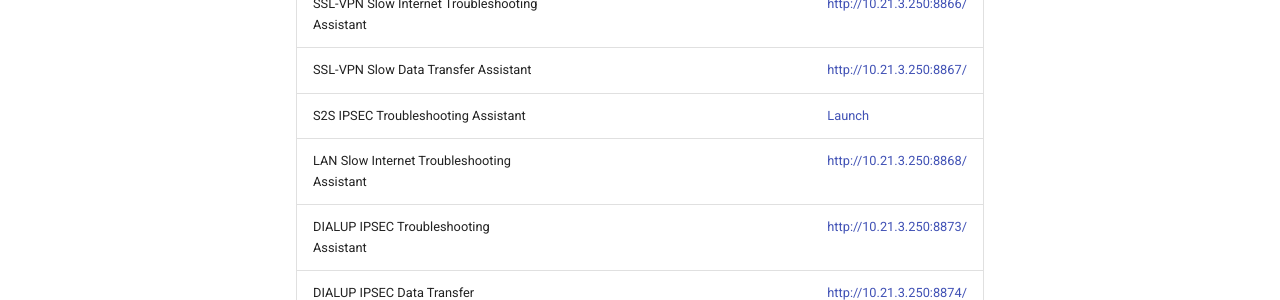
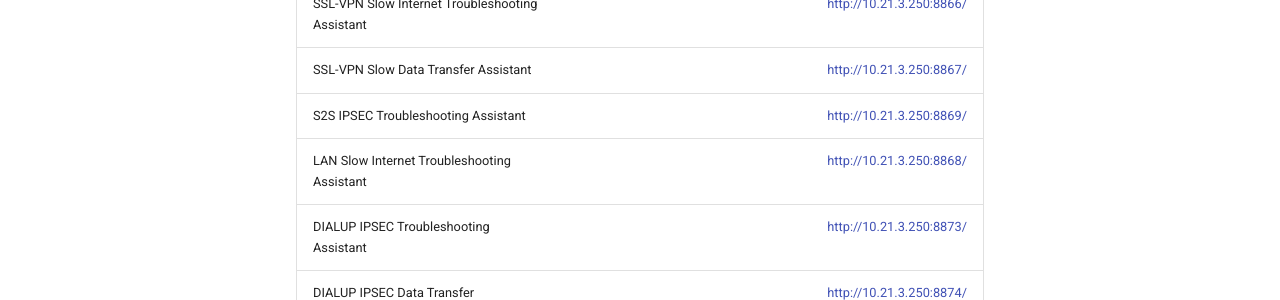
Before and after one commit to ProjectVISTA/VISTA-docs, an MkDocs documentation site: the page built from docs/list-of-projects.md, in a window 1280 px wide and 958 px high. Shown: the part 446-746 px from the top of the window. Built offline with MkDocs 1.6.1 and Material for MkDocs 9.7.7, drawn with Linux system fonts in a browser that asks for light colours.

Commit message:
minor updates

```diff
--- a/docs/list-of-projects.md
+++ b/docs/list-of-projects.md
@@ -7,7 +7,7 @@
 | Sample Mobius Flow  | | [http://10.21.3.250:8900/](http://10.21.3.250:8900/) |
 | SSL-VPN Slow Internet Troubleshooting Assistant  | | [http://10.21.3.250:8866/](http://10.21.3.250:8866/) |
 | SSL-VPN Slow Data Transfer Assistant  | | [http://10.21.3.250:8867/](http://10.21.3.250:8867/) |
-| S2S IPSEC Troubleshooting Assistant  | | [Launch](http://10.21.3.250:8869/) |
+| S2S IPSEC Troubleshooting Assistant  | | [http://10.21.3.250:8869/](http://10.21.3.250:8869/) |
 | LAN Slow Internet Troubleshooting Assistant  | | [http://10.21.3.250:8868/](http://10.21.3.250:8868/) |
 | DIALUP IPSEC Troubleshooting Assistant  | | [http://10.21.3.250:8873/](http://10.21.3.250:8873/) |
 | DIALUP IPSEC Data Transfer Troubleshooting Assistant  | | [http://10.21.3.250:8874/](http://10.21.3.250:8874/) |
```
